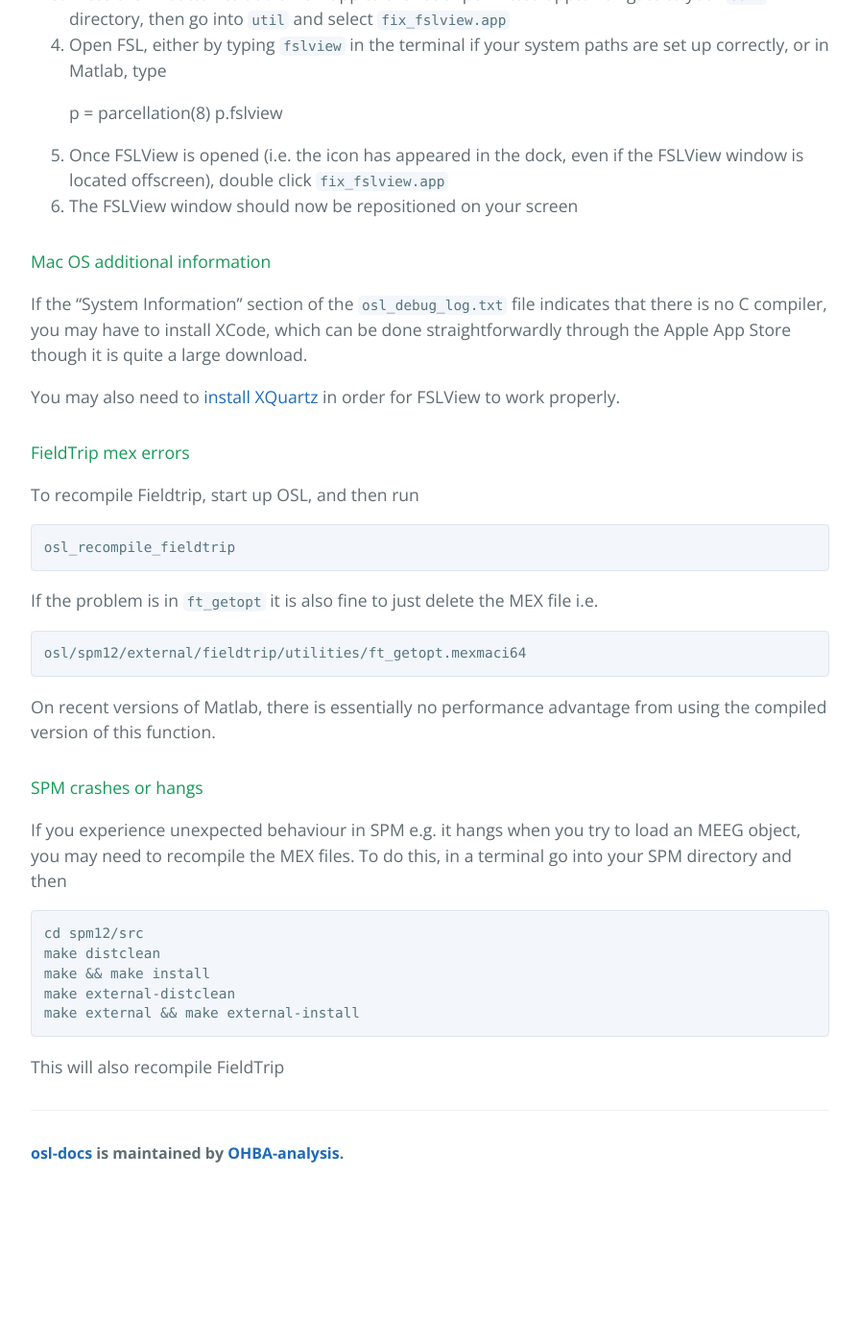
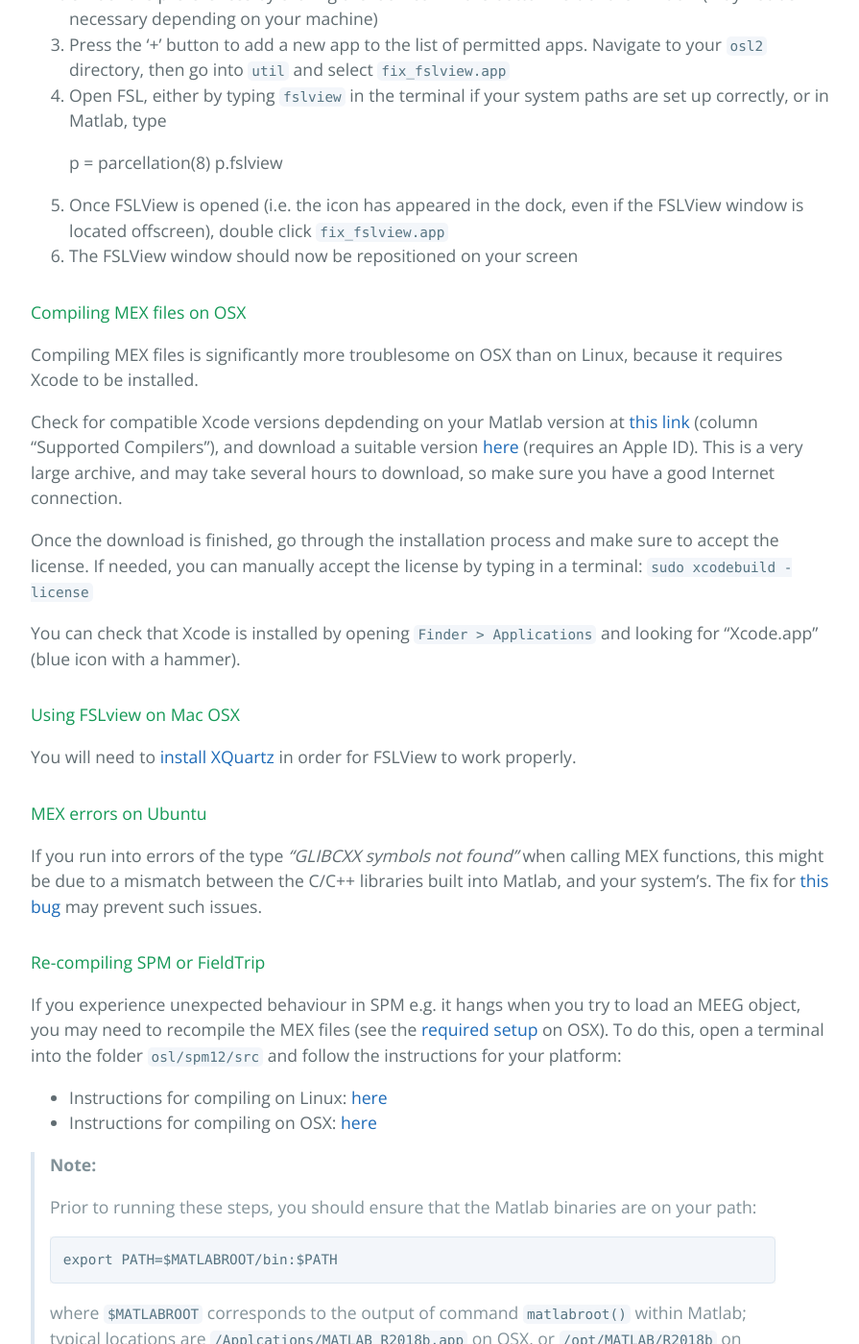
Before and after one commit to OHBA-analysis/osl-docs, a Jekyll site: the page built from pages/overview/troubleshooting.md, in a window 1280 px wide and 1400 px high, scrolled down 1166 px. Shown: the whole window at 96% size, without its empty margins (192-1087 px from the left). Built offline with Jekyll 4.4.1, drawn with Linux system fonts in a browser that asks for light colours; before the commit the page ends 2411 px from its top, so only the background shows below that; some of the changed text lies outside the part shown.

Commit message:
Update installation instructions

````diff
--- a/pages/overview/troubleshooting.md
+++ b/pages/overview/troubleshooting.md
@@ -36,13 +36,43 @@
 5. Once FSLView is opened (i.e. the icon has appeared in the dock, even if the FSLView window is located offscreen), double click `fix_fslview.app`
 6. The FSLView window should now be repositioned on your screen
 
-#### Mac OS additional information
+#### Compiling MEX files on OSX
 
-If the “System Information” section of the `osl_debug_log.txt` file indicates that there is no C compiler, you may have to install XCode, which can be done straightforwardly through the Apple App Store though it is quite a large download.
+Compiling MEX files is significantly more troublesome on OSX than on Linux, because it requires Xcode to be installed.
 
-You may also need to [install XQuartz](https://www.xquartz.org) in order for FSLView to work properly.
+Check for compatible Xcode versions depdending on your Matlab version at [this link](https://uk.mathworks.com/support/requirements/previous-releases.html) (column "Supported Compilers"), and download a suitable version [here](https://developer.apple.com/download/more/?=xcode) (requires an Apple ID). This is a very large archive, and may take several hours to download, so make sure you have a good Internet connection.
 
-#### FieldTrip mex errors
+Once the download is finished, go through the installation process and make sure to accept the license.
+If needed, you can manually accept the license by typing in a terminal: `sudo xcodebuild -license`
+
+You can check that Xcode is installed by opening `Finder > Applications` and looking for "Xcode.app" (blue icon with a hammer).
+
+#### Using FSLview on Mac OSX
+
+You will need to [install XQuartz](https://www.xquartz.org) in order for FSLView to work properly.
+
+#### MEX errors on Ubuntu
+
+If you run into errors of the type _"GLIBCXX symbols not found"_ when calling MEX functions, this might be due to a mismatch between the C/C++ libraries built into Matlab, and your system's. The fix for [this bug](https://uk.mathworks.com/support/bugreports/1297894) may prevent such issues.
+
+#### Re-compiling SPM or FieldTrip
+
+If you experience unexpected behaviour in SPM e.g. it hangs when you try to load an MEEG object, you may need to recompile the MEX files (see the [required setup](#compiling-mex-files-on-osx) on OSX).
+To do this, open a terminal into the folder `osl/spm12/src` and follow the instructions for your platform:
+
+- Instructions for compiling on Linux: [here](https://en.wikibooks.org/wiki/SPM/Installation_on_64bit_Linux#Compilation)
+- Instructions for compiling on OSX: [here](https://en.wikibooks.org/wiki/SPM/Installation_on_64bit_Mac_OS_(Intel)#Compilation)
+
+> **Note:**
+>
+> Prior to running these steps, you should ensure that the Matlab binaries are on your path:
+> ```
+> export PATH=$MATLABROOT/bin:$PATH
+> ```
+>
+> where `$MATLABROOT` corresponds to the output of command `matlabroot()` within Matlab; typical locations are `/Applcations/MATLAB_R2018b.app` on OSX, or `/opt/MATLAB/R2018b` on Linux for example.
+
+#### FieldTrip MEX errors
 
 To recompile Fieldtrip, start up OSL, and then run
 
@@ -53,15 +83,3 @@
 	osl/spm12/external/fieldtrip/utilities/ft_getopt.mexmaci64
 
 On recent versions of Matlab, there is essentially no performance advantage from using the compiled version of this function.
-
-#### SPM crashes or hangs
-
-If you experience unexpected behaviour in SPM e.g. it hangs when you try to load an MEEG object, you may need to recompile the MEX files. To do this, in a terminal go into your SPM directory and then
-
-	cd spm12/src
-	make distclean
-	make && make install
-	make external-distclean
-	make external && make external-install
-
-This will also recompile FieldTrip
````
Also changed, not shown: pages/overview/download.md (+18 -22 lines).
